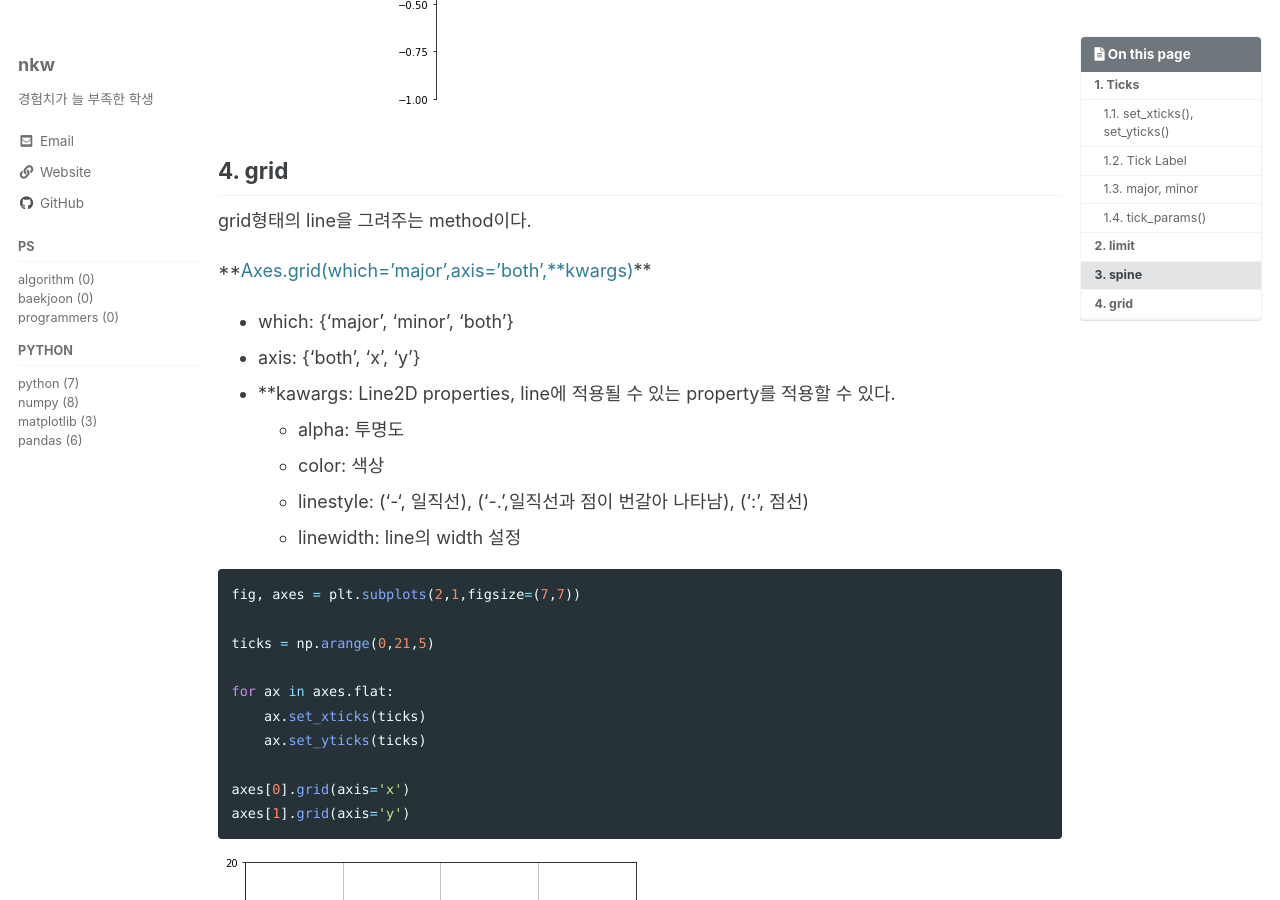
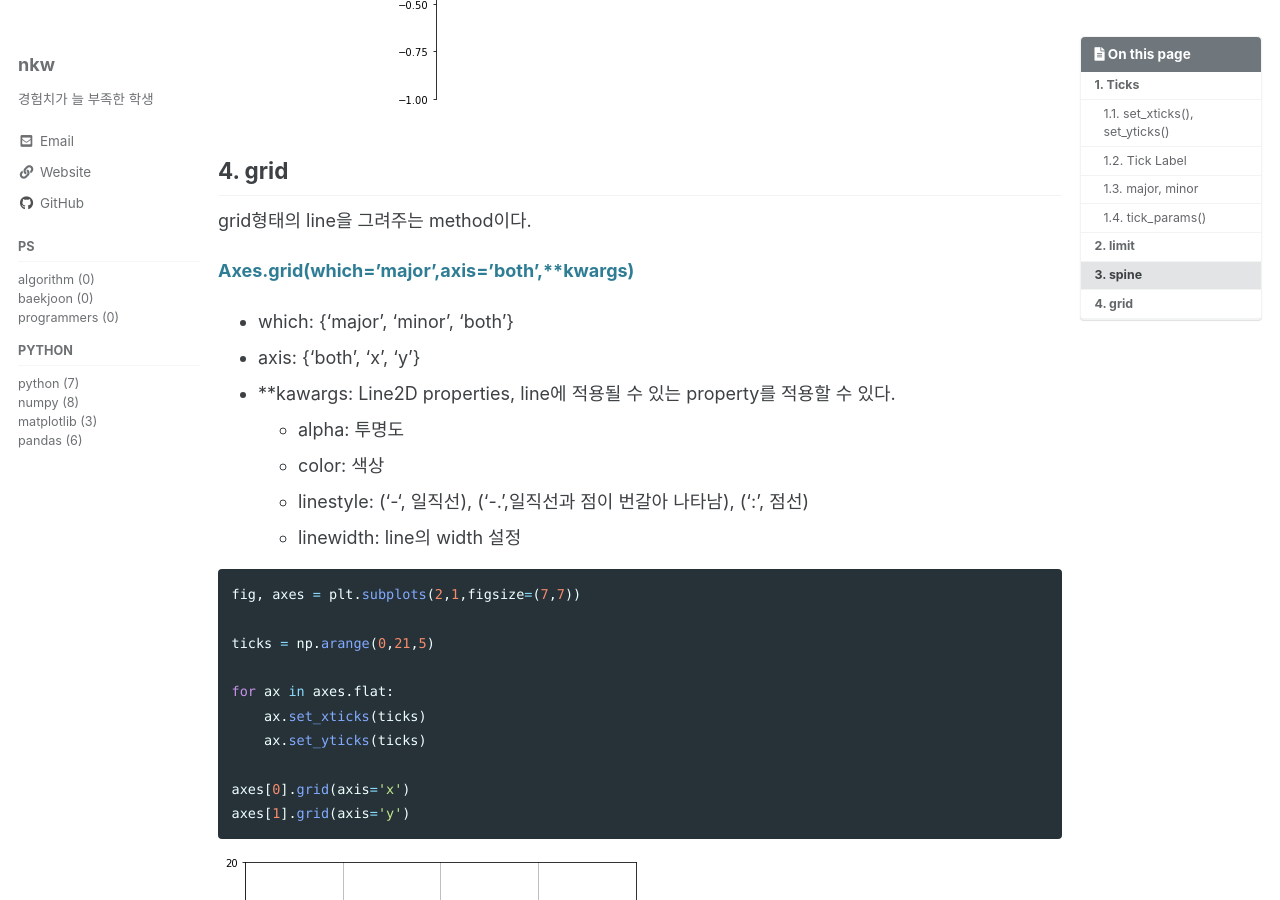
Before and after one commit to nkw011/nkw011.github.io, a Jekyll site: the page built from _posts/2021-11-25-matplotlib-pyplot-03.md, in a window 1280 px wide and 900 px high, scrolled down 9475 px. Built offline with Jekyll 4.4.1, drawn with Linux system fonts in a browser that asks for light colours; cached includes are drawn as plain includes; comment, search, counter and statistics services are not loaded.

Commit message:
fix typo in matplotlib post-02

```diff
--- a/_posts/2021-11-25-matplotlib-pyplot-03.md
+++ b/_posts/2021-11-25-matplotlib-pyplot-03.md
@@ -280,7 +280,7 @@ for loc, spine in ax.spines.items():
 
 grid형태의 line을 그려주는 method이다.
 
-**[Axes.grid(which='major',axis='both',**kwargs)](https://matplotlib.org/stable/api/_as_gen/matplotlib.pyplot.grid.html)\*\*
+**[Axes.grid(which='major',axis='both',\*\*kwargs)](https://matplotlib.org/stable/api/_as_gen/matplotlib.pyplot.grid.html)**
 
 -   which: {'major', 'minor', 'both'}
 -   axis: {'both', 'x', 'y'}
```
